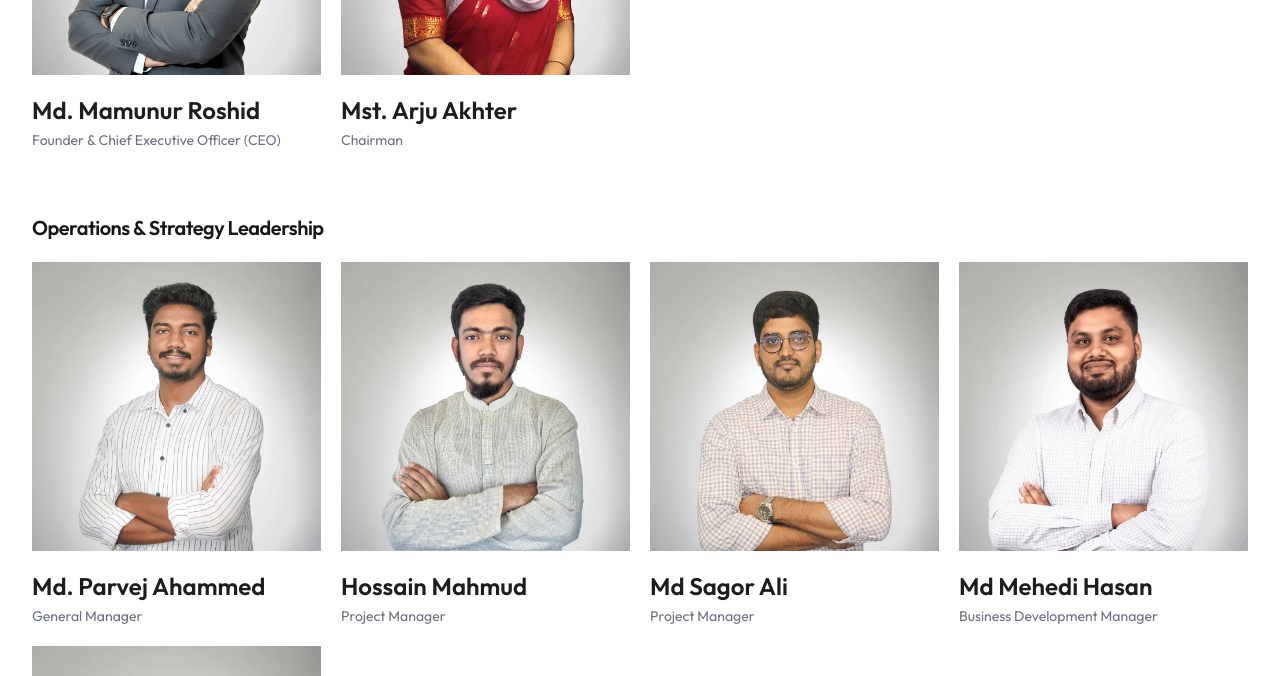
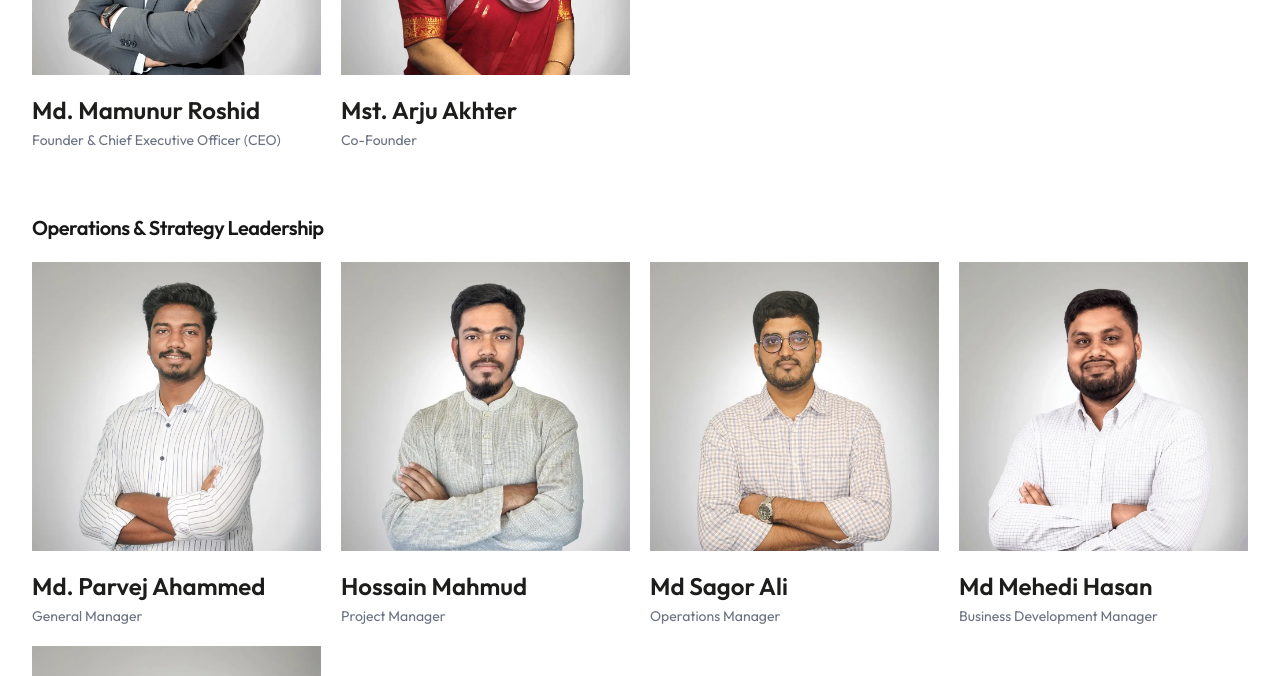
Before and after one commit to sardarit-bd/sardatit, a Next.js app: page /about in a window 1280 px wide. Shown: the part 6120-6796 px from the top of the page. Built offline with nearby package versions, Linux system fonts and the light colour scheme; no server answers.

Commit message:
Locate and inspect the component responsible for the Leadership / Team / Founder section on the website

```diff
--- a/src/components/sections/FoundersSection.jsx
+++ b/src/components/sections/FoundersSection.jsx
@@ -12,7 +12,7 @@ const founders = [
   {
     id: "2",
     name: "Mst. Arju Akhter",
-    role: "Chairman",
+    role: "Co-Founder",
     imageSrc: "/image/founders/Arju.webp",
   },
 ];
--- a/src/components/team.tsx
+++ b/src/components/team.tsx
@@ -29,7 +29,7 @@ const teamMembers: TeamMember[] = [
   {
     id: "3",
     name: "Md Sagor Ali",
-    role: "Project Manager",
+    role: "Operations Manager",
     imageSrc: "/image/leaders/sagor.webp",
   },
   {
--- a/src/data/leaders.ts
+++ b/src/data/leaders.ts
@@ -20,7 +20,7 @@ export const LEADERS_DATA: LeaderChapterItem[] = [
   {
     id: "founder-2",
     name: "Mst. Arju Akhter",
-    role: "Chairman",
+    role: "Co-Founder",
     imageSrc: "/image/founders/Arju.webp",
     groupId: "founders",
     groupName: "Founders & Executive Leadership",
@@ -46,8 +46,8 @@ export const LEADERS_DATA: LeaderChapterItem[] = [
   {
     id: "ops-3",
     name: "Md Sagor Ali",
-    role: "Project Manager",
-    imageSrc: "/image/leaders/sagor.webp",
+    role: "Operations Manager",
+    imageSrc: "/image/leaders/Sagor-vai.jpg",
     groupId: "operations",
     groupName: "Operations & Strategy Leadership",
   },
```
Also changed, not shown: public/image/leaders/Sagor-vai.jpg (added).
